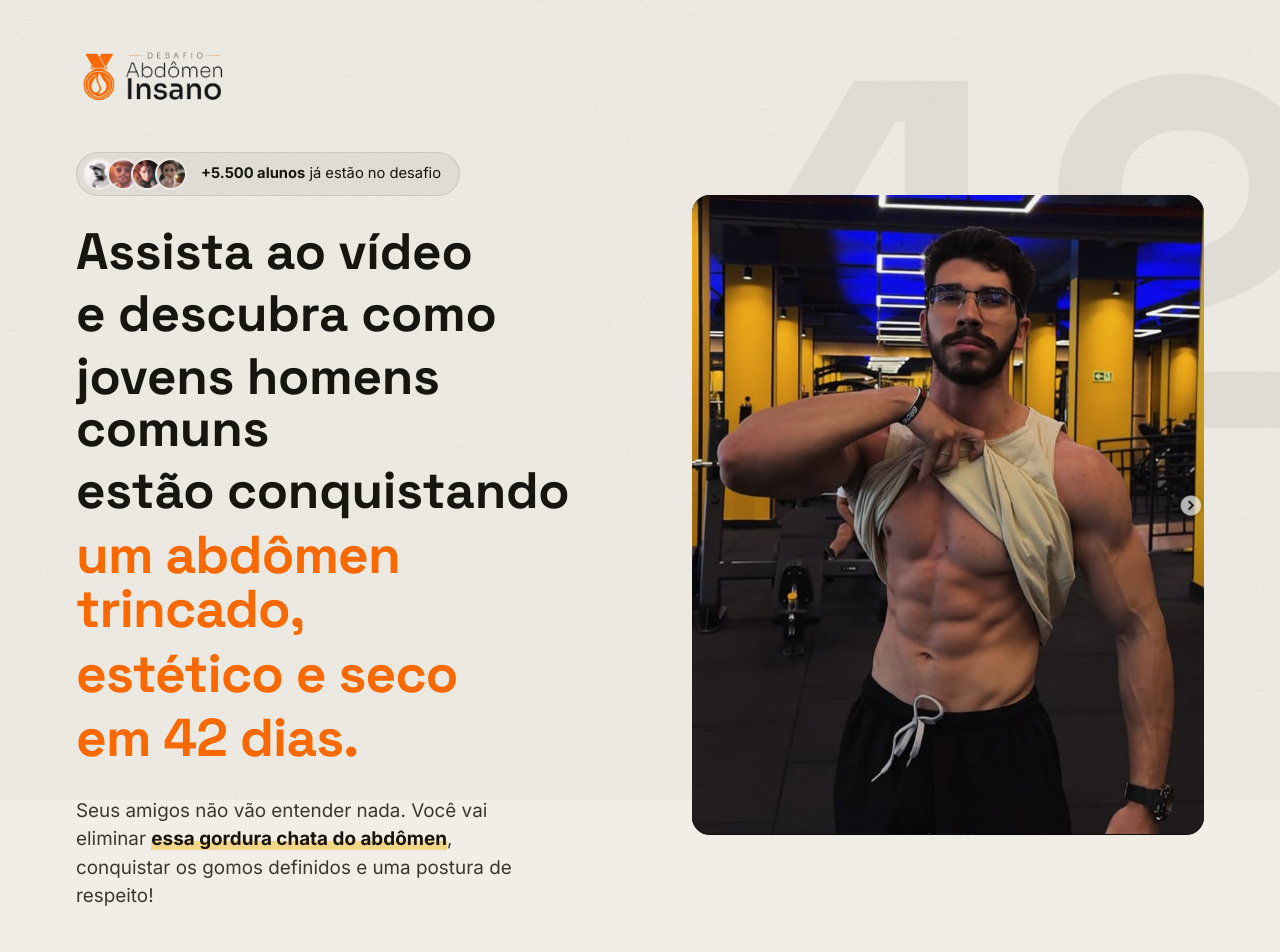
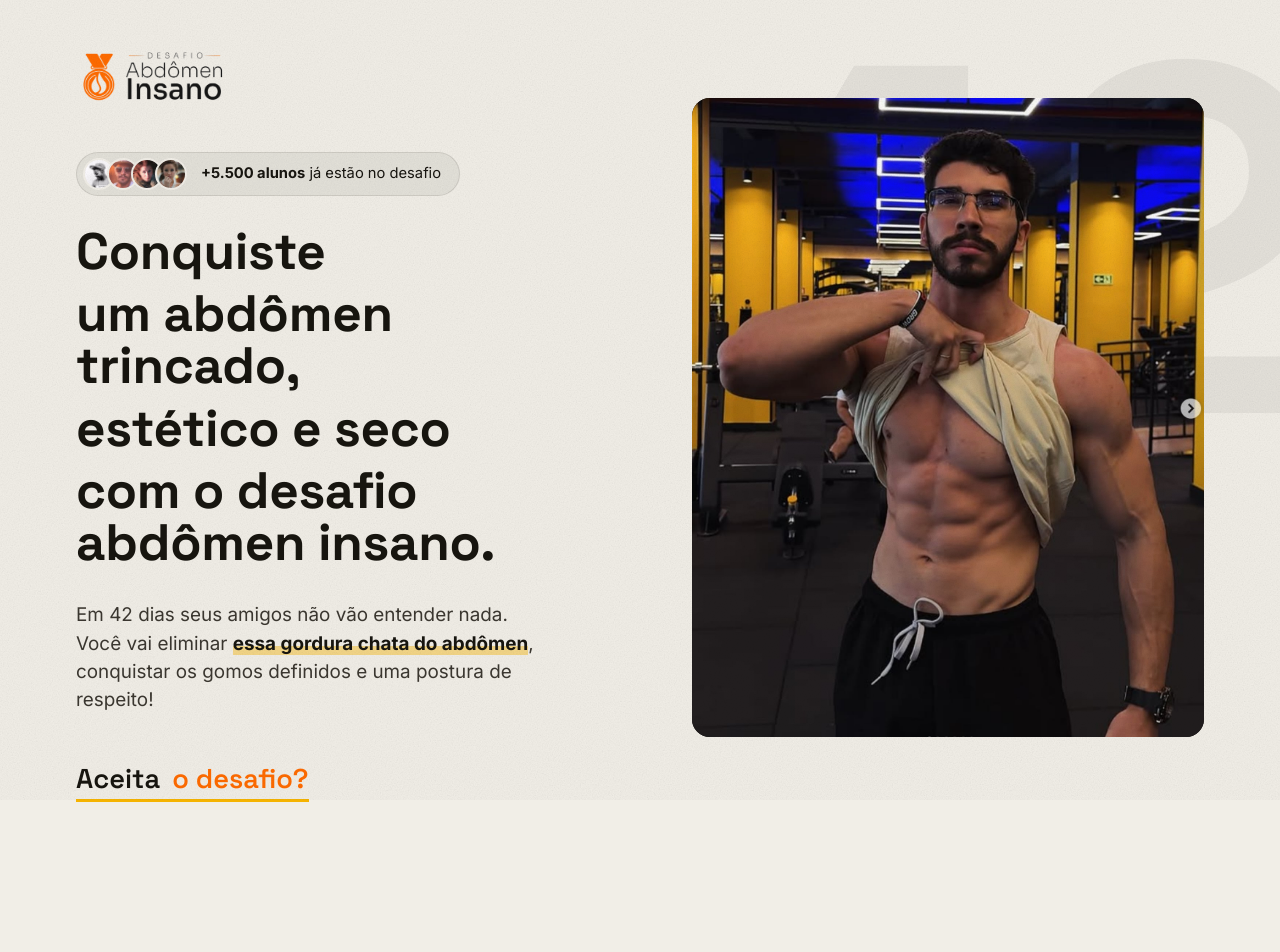
Before and after one commit to luccascoelhoo/abdomen-insano-lp, a Next.js app: page / in a window 1280 px wide. Shown: the top 952 px of the page. Built offline with nearby package versions, Linux system fonts and the light colour scheme; no server answers.

Commit message:
Update headline and subheadline

```diff
--- a/src/content/desafio.ts
+++ b/src/content/desafio.ts
@@ -42,7 +42,7 @@ export const oferta = {
   precoDia: 'Por apenas R$1/dia',
   checkoutUrl: 'https://pay.cakto.com.br/jegvaw9_1000225',
   ctaTexto: 'Aceito o desafio!',
-  provocacao: 'Você aceita o desafio?',
+  provocacao: 'Aceita o desafio?',
   /** Hierarquia da narrativa (referência página modelo): pergunta pequena
    *  com destaques laranja → headline gigante com final em laranja →
    *  chamada uppercase → parágrafos plain. Cada campo mapeia direto pra
@@ -98,18 +98,15 @@ export const hero = {
    *  em 42 dias, com destaque cromático nas duas últimas linhas ("abdômen
    *  trincado, estético e seco em 42 dias") via classesLinha. */
   tituloLinhas: [
-    'Assista ao vídeo',
-    'e descubra como',
-    'jovens homens comuns',
-    'estão conquistando',
+    'Conquiste',
     'um abdômen trincado,',
     'estético e seco',
-    'em 42 dias.',
+    'com o desafio abdômen insano.',
   ],
-  subAntes: 'Seus amigos não vão entender nada. Você vai eliminar ',
+  subAntes: 'Em 42 dias seus amigos não vão entender nada. Você vai eliminar ',
   subDestaque: 'essa gordura chata do abdômen',
   subDepois: ', conquistar os gomos definidos e uma postura de respeito!',
-  provocacaoAntes: 'Você aceita ',
+  provocacaoAntes: 'Aceita ',
   provocacaoDestaque: 'o desafio?',
 } as const;
 
```
